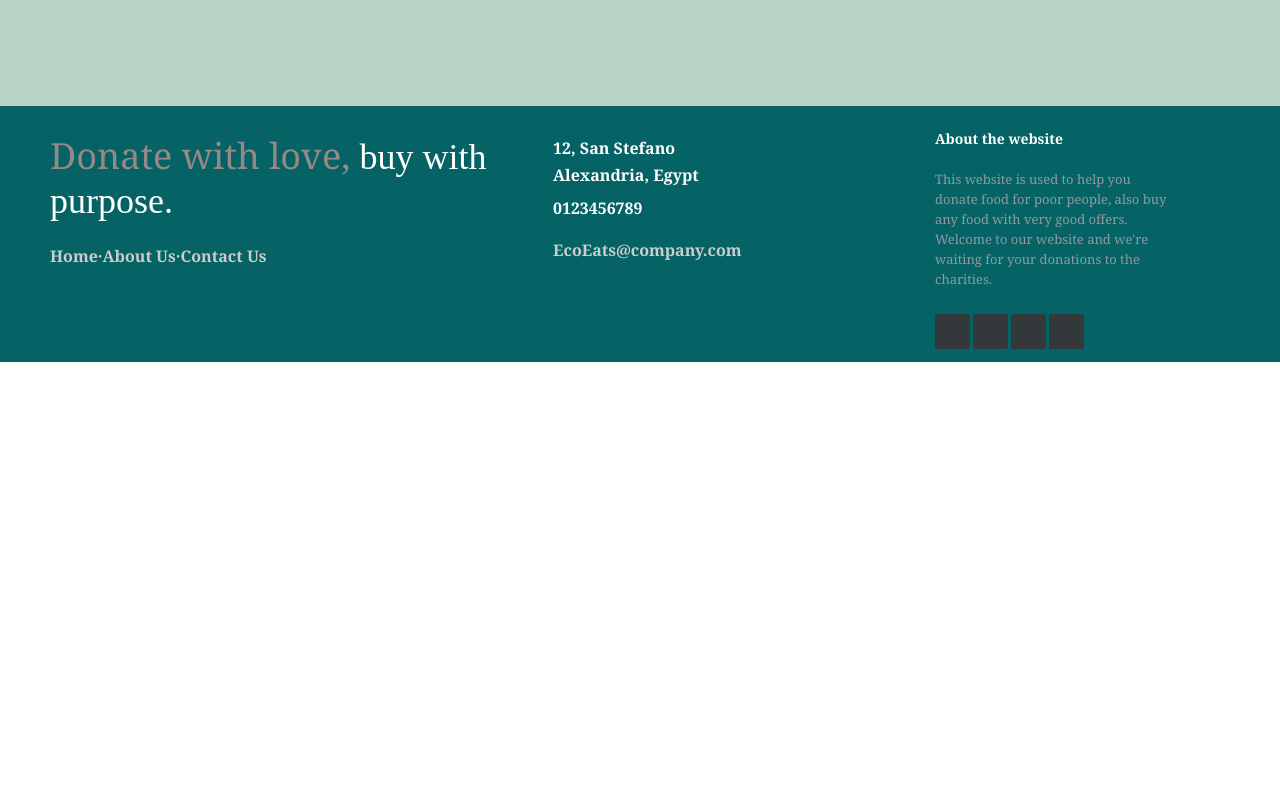
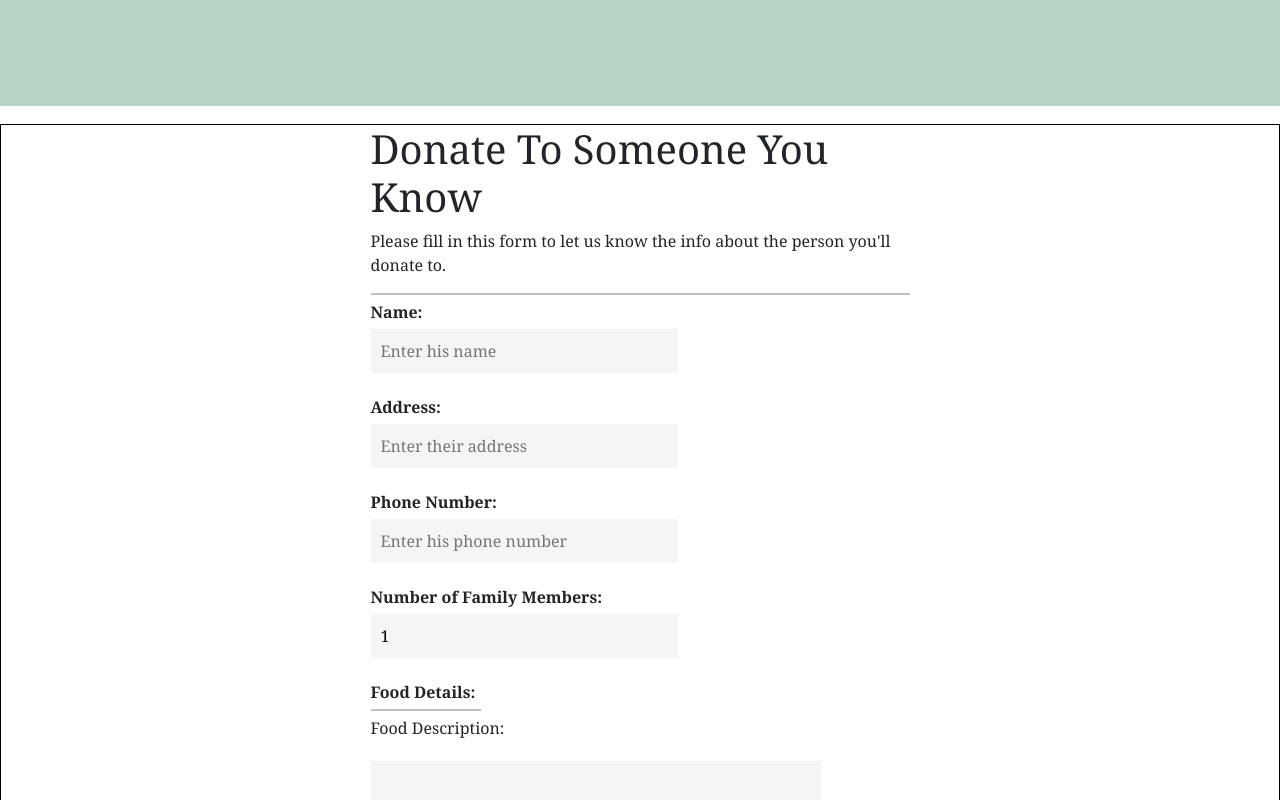
Before and after one commit to RehamMuhammed/EcoEats, a React (Create React App) app: page / in a window 1280 px wide. Shown: the part 2480-3280 px from the top of the page. Before the commit the page ends 2842 px from the top, so only its background shows below. Built offline with nearby package versions, Linux system fonts and the light colour scheme.

Commit message:
center donation form

```diff
--- a/src/App.js
+++ b/src/App.js
@@ -31,7 +31,7 @@ const [toggle ,setToggle] = useState(false);
   </div>
     {/* <Header/>
     <About/> */}
-    {/* <DonationThoSoYk/> */}
+    <DonationThoSoYk/>
     <Footer toggle={toggle}/>
 
     </Router>
--- a/src/components/DonationThSoYk/DonationThSoYk.css
+++ b/src/components/DonationThSoYk/DonationThSoYk.css
@@ -8,6 +8,7 @@
   margin-bottom: 18px;
   margin-top: 18px;
   padding: 0px 100px 0 100px;
+  /* background-color: #333; */
   }
   input[type=textt], input[type=number]
   {
@@ -105,3 +106,15 @@
         left: 10px;
         color: #999;
       } */
+
+      .form{
+        display: flex;
+        justify-content: center;
+      }
+      .form form{
+        /* background-color: red; */
+        width: 50%;
+        /* display: flex;
+        flex-direction: column;
+        align-items: center; */
+      }
```
